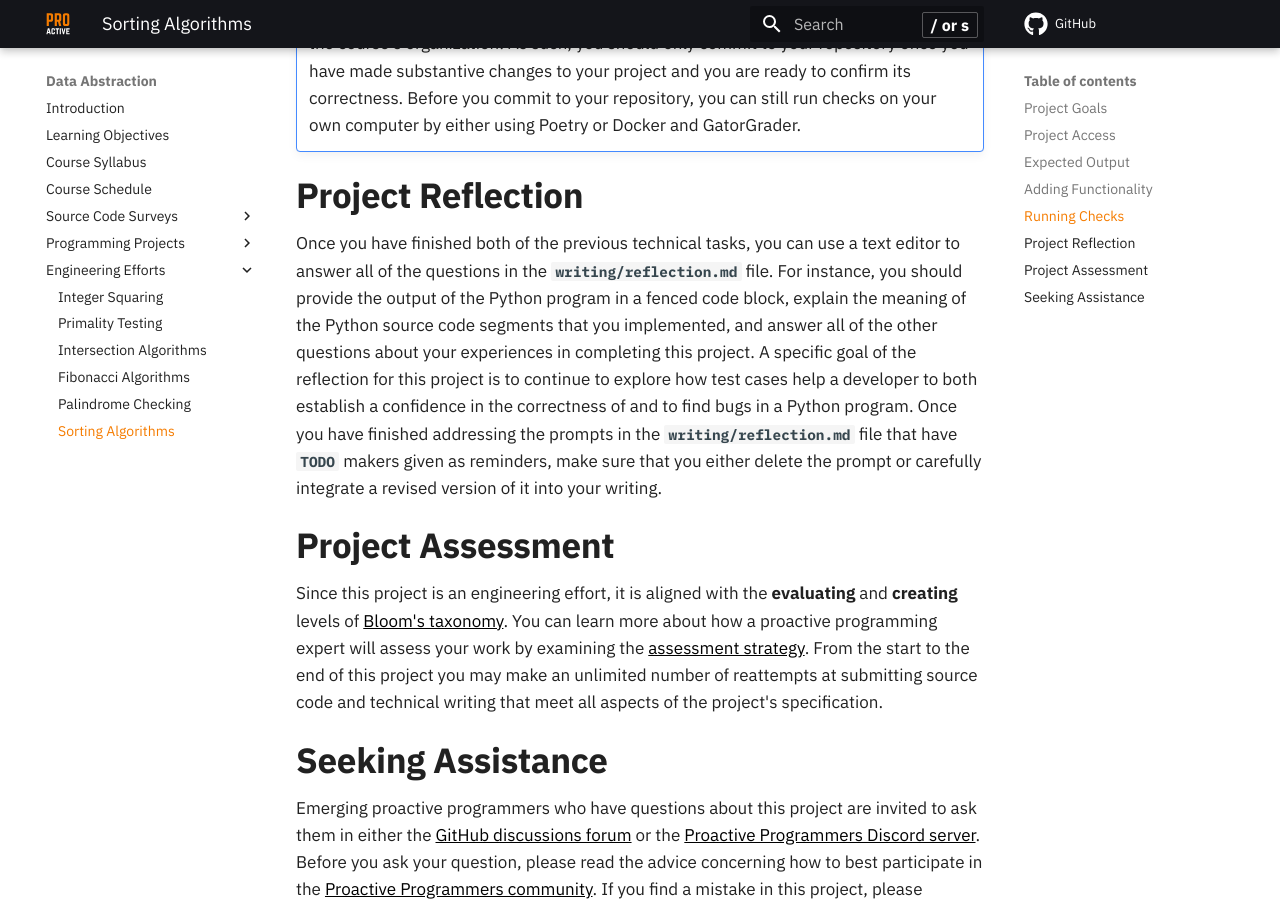
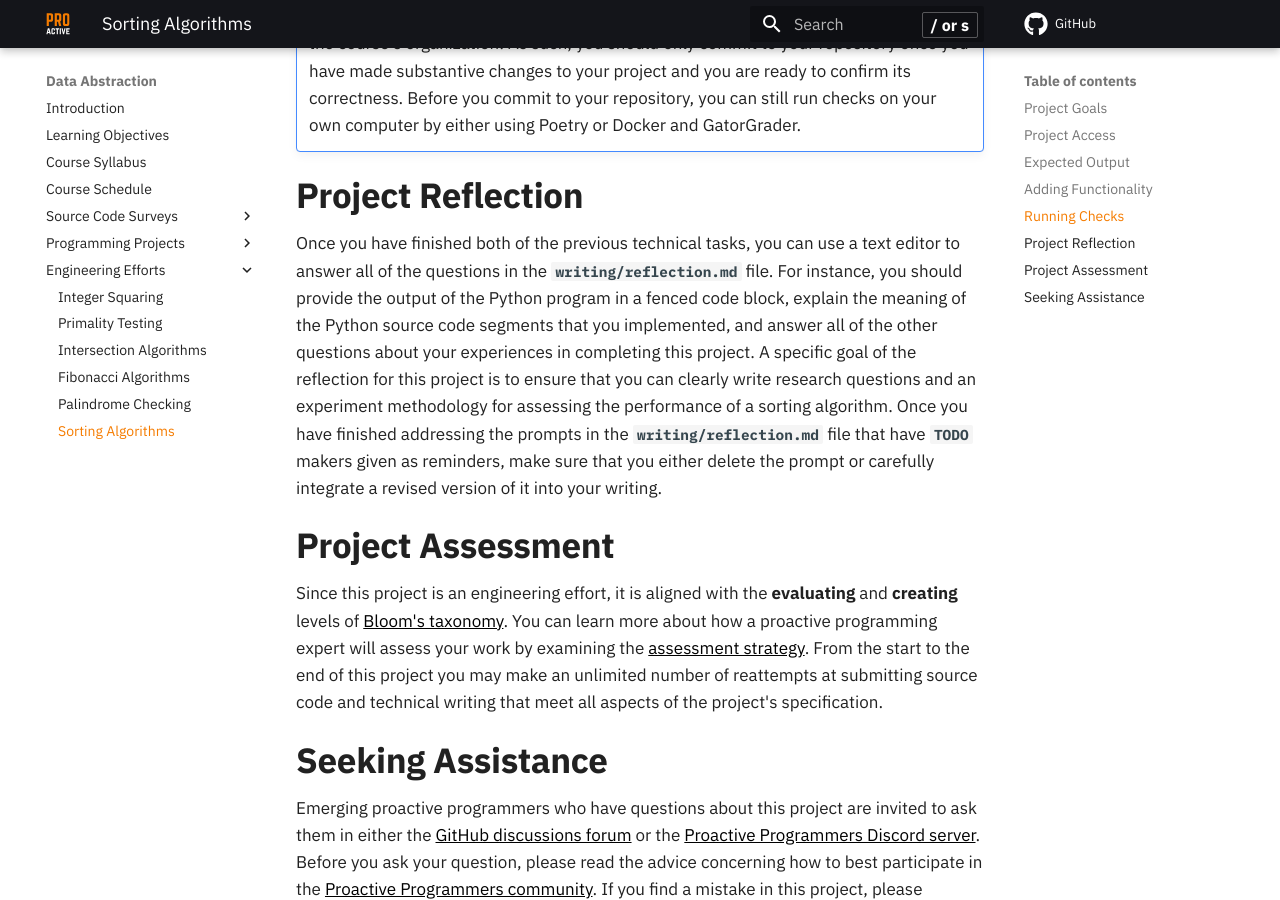
Before and after one commit to ProactiveProgrammers/www.proactiveprogrammers.com, an MkDocs documentation site: the page built from docs/data-abstraction/engineering-efforts/sorting-algorithms.md, in a window 1280 px wide and 900 px high, scrolled down 5136 px. Built offline with MkDocs 1.6.1 and Material for MkDocs 9.7.7, drawn with Linux system fonts in a browser that asks for light colours; comment, search, counter and statistics services are not loaded.

Commit message:
feat: Add more details to the reflection content in sorting-algorithms.

```diff
--- a/docs/data-abstraction/engineering-efforts/sorting-algorithms.md
+++ b/docs/data-abstraction/engineering-efforts/sorting-algorithms.md
@@ -248,11 +248,11 @@ instance, you should provide the output of the Python program in a fenced code
 block, explain the meaning of the Python source code segments that you
 implemented, and answer all of the other questions about your experiences in
 completing this project. A specific goal of the reflection for this project is
-to continue to explore how test cases help a developer to both establish a
-confidence in the correctness of and to find bugs in a Python program. Once you
-have finished addressing the prompts in the `writing/reflection.md` file that
-have `TODO` makers given as reminders, make sure that you either delete the
-prompt or carefully integrate a revised version of it into your writing.
+to ensure that you can clearly write research questions and an experiment
+methodology for assessing the performance of a sorting algorithm. Once you have
+finished addressing the prompts in the `writing/reflection.md` file that have
+`TODO` makers given as reminders, make sure that you either delete the prompt or
+carefully integrate a revised version of it into your writing.
 
 ## Project Assessment
 
```
